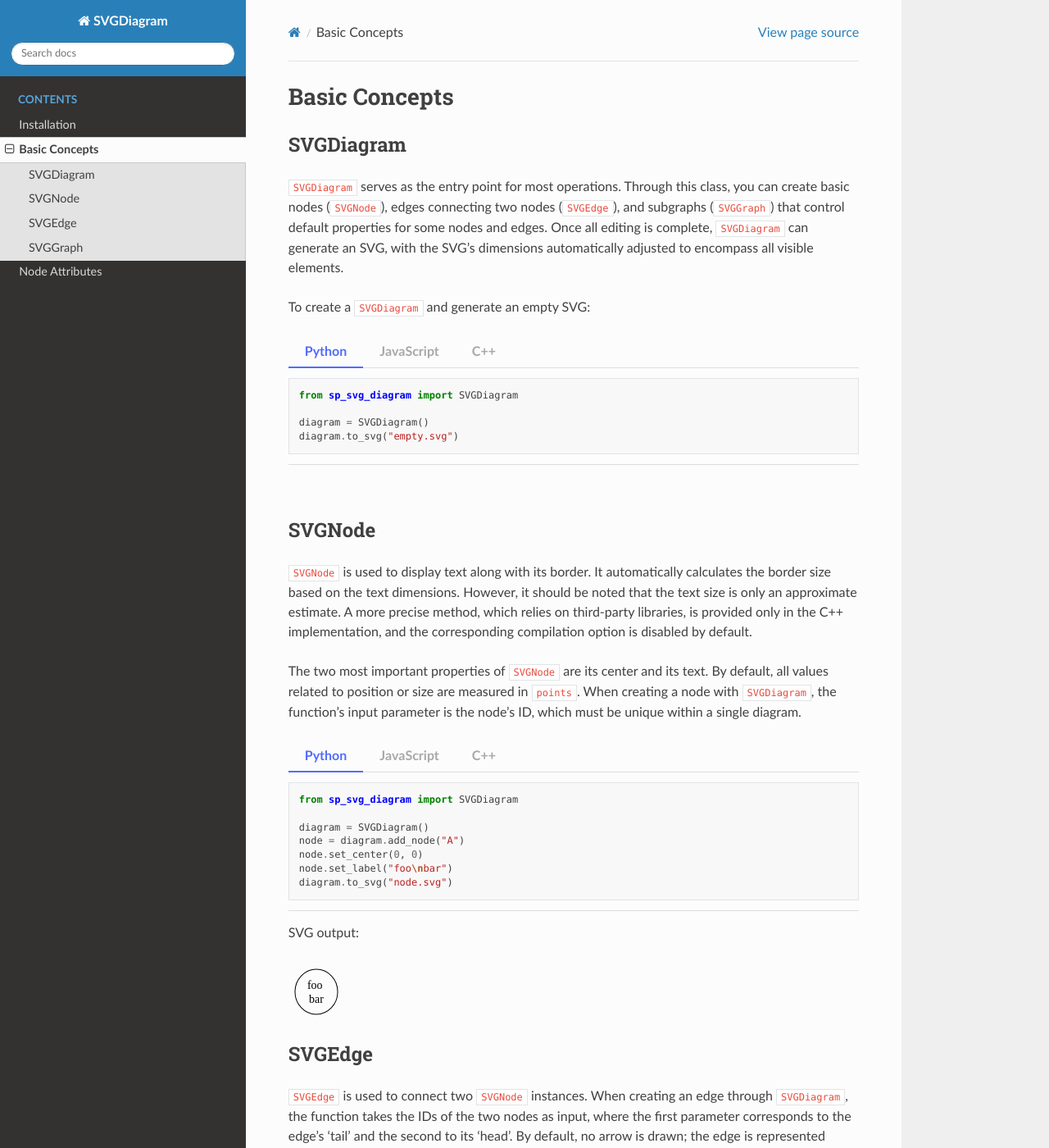
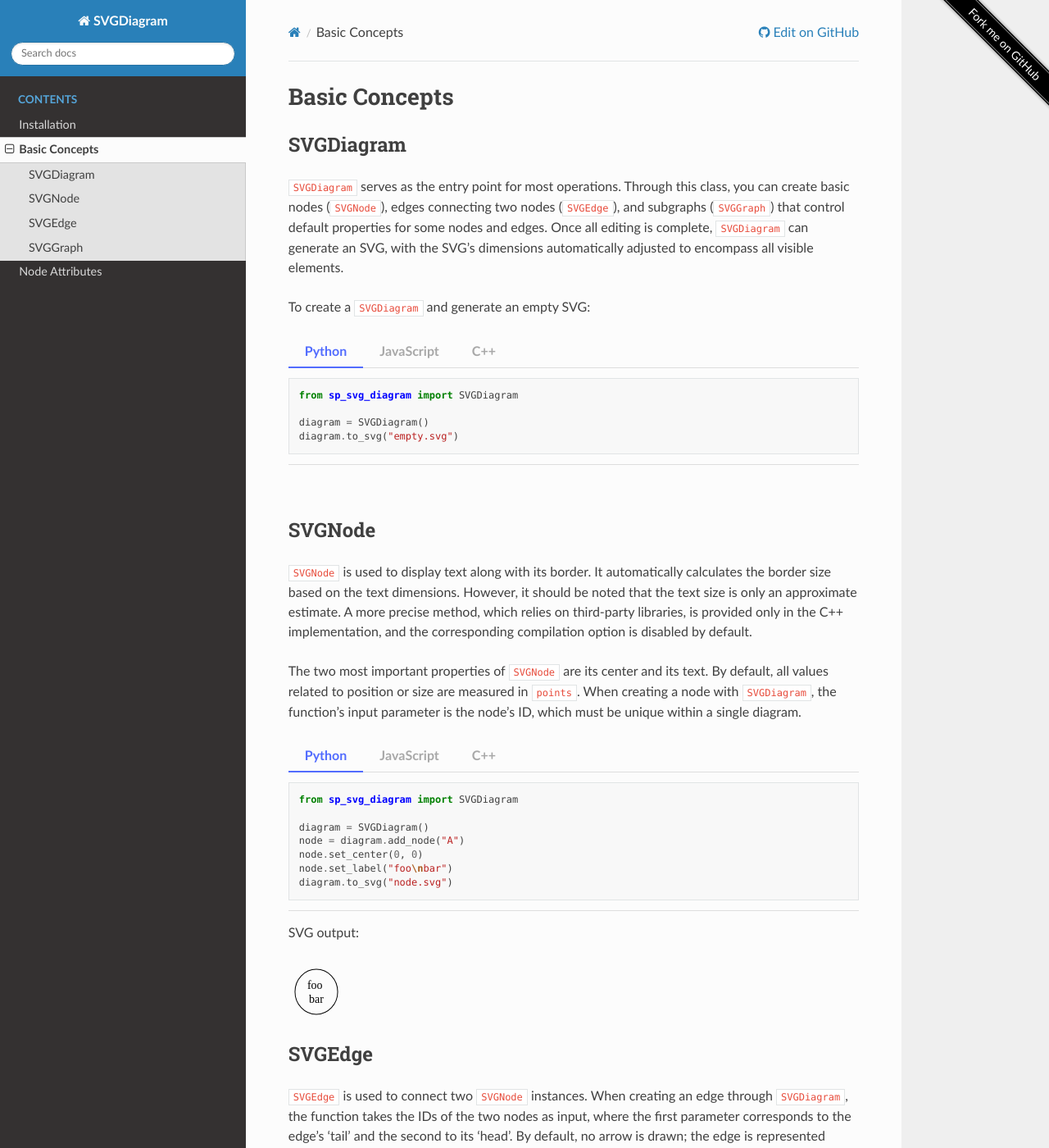
Before and after one commit to CyberZHG/SVGDiagram, a Sphinx documentation site: the page built from docs/source/concept.md, in a window 1280 px wide and 1400 px high. Shown: the whole window at 82% size. Built offline with Sphinx 7.4.7 and the Read the Docs theme 3.1.0, drawn with Linux system fonts in a browser that asks for light colours.

Commit message:
Add GitHub ribbon (#18)

```diff
--- /dev/null
+++ b/docs/source/_static/css/github_ribbon.css
@@ -0,0 +1,5 @@
+@media (max-width: 768px) {
+    .github_ribbon {
+        display: none;
+    }
+}
--- /dev/null
+++ b/docs/source/_templates/layout.html
@@ -0,0 +1,8 @@
+{% extends '!layout.html' %}
+{% block document %}
+{{super()}}
+
+<a href="https://github.com/CyberZHG/SVGDiagram" class="github_ribbon">
+    <img style="position: absolute; top: 0; right: 0; border: 0;" src="_static/github_ribbon.svg" alt="Fork me on GitHub">
+</a>
+{% endblock %}
--- a/docs/source/conf.py
+++ b/docs/source/conf.py
@@ -27,6 +27,14 @@ exclude_patterns = []
 
 html_theme = 'sphinx_rtd_theme'
 html_static_path = ['_static']
+html_css_files = ["css/github_ribbon.css"]
+html_context = {
+    "display_github": True,
+    "github_user": "CyberZHG",
+    "github_repo": "SVGDiagram",
+    "github_version": "main",
+    "conf_py_path": "/docs/source/",
+}
 
 # Options for myst_parser
 source_suffix = {
```
Also changed, not shown: docs/source/concept.md (+1 -1 lines), docs/source/_static/github_ribbon.svg (added).
